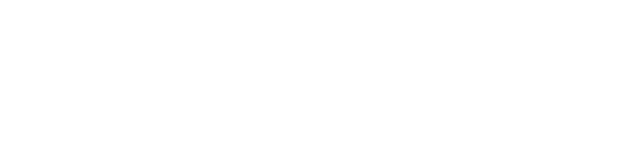
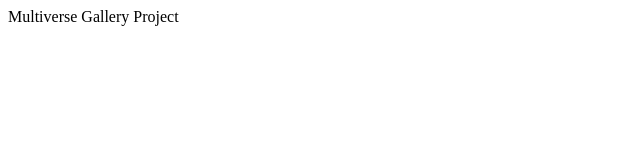
Before and after one commit to codedamn-projects/multiverse-photo-gallery-project, a plain HTML site: page index.html in a window 1280 px wide. Shown: the whole page, without its empty margins (0-640 px from the left). Drawn offline with Linux system fonts and the light colour scheme.

Commit message:
new design file + icon + assets update (#3)
* file structure change

* removed carousal images

* new icon + font file + design files

```diff
--- a/index.html
+++ b/index.html
@@ -1,12 +1,16 @@
 <!DOCTYPE html>
 <html lang="en">
+
 <head>
 	<meta charset="UTF-8" />
 	<meta http-equiv="X-UA-Compatible" content="IE=edge" />
 	<meta name="viewport" content="width=device-width, initial-scale=1.0" />
-		<title>codedamn Project</title>
+	<title>Multiverse Gallery Project</title>
 </head>
+
 <body>
+	<div>Multiverse Gallery Project</div>
 	<!-- start writing your code -->
 </body>
+
 </html>
```
Also changed, not shown: assets/SourceSansPro-Regular.ttf.woff2 (added), assets/info.svg (added), 2 other files. Lines whose indentation alone changed are shown as unchanged.
